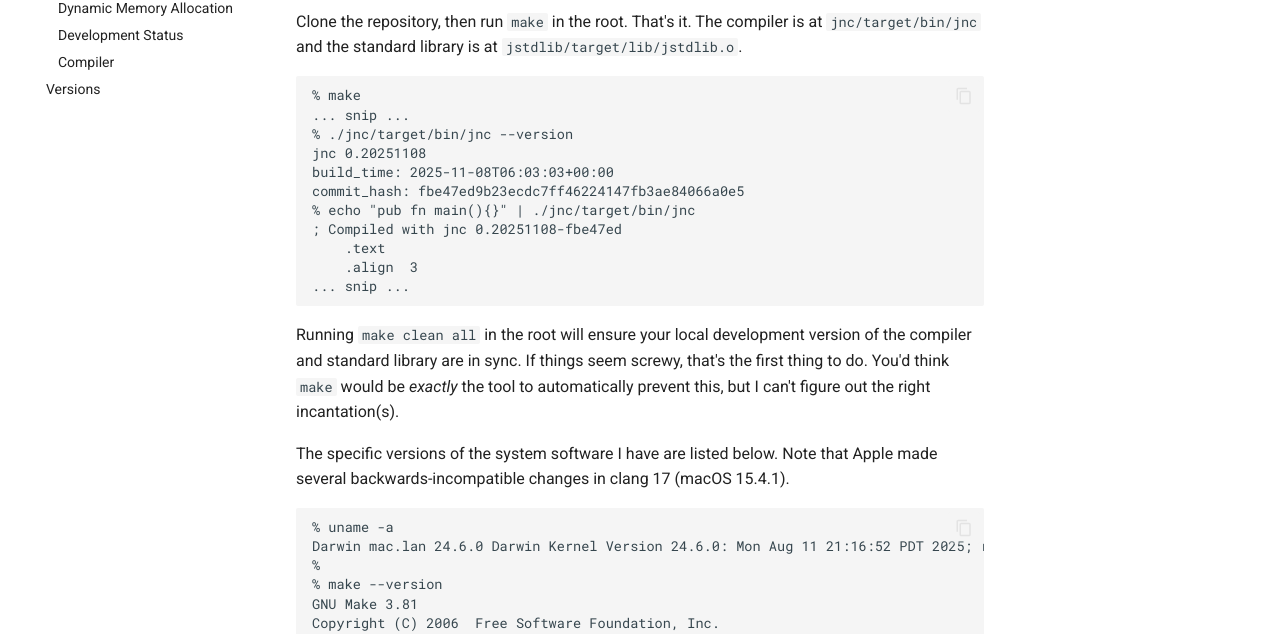
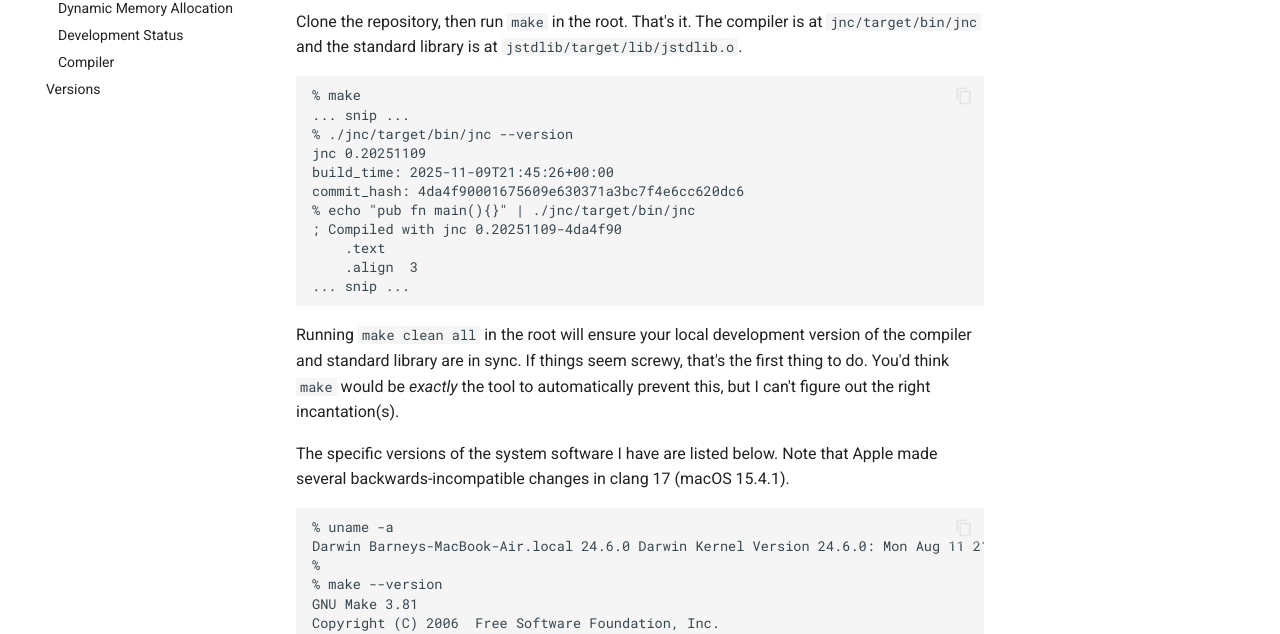
Before and after one commit to barneyb/johann, an MkDocs documentation site: the page built from documentation/docs/system/index.md, in a window 1280 px wide and 1400 px high. Shown: the part 238-872 px from the top of the window. Built offline with MkDocs 1.6.1 and Material for MkDocs 9.7.7, drawn with Linux system fonts in a browser that asks for light colours; comment, search, counter and statistics services are not loaded; some of the changed text lies outside the part shown.

Commit message:
Add v0.20251109 release binaries

````diff
--- a/documentation/docs/system/index.md
+++ b/documentation/docs/system/index.md
@@ -8,11 +8,11 @@ Clone the repository, then run `make` in the root. That's it. The compiler is at
 % make
 ... snip ...
 % ./jnc/target/bin/jnc --version
-jnc 0.20251108
-build_time: 2025-11-08T06:03:03+00:00
-commit_hash: fbe47ed9b23ecdc7ff46224147fb3ae84066a0e5
+jnc 0.20251109
+build_time: 2025-11-09T21:45:26+00:00
+commit_hash: 4da4f90001675609e630371a3bc7f4e6cc620dc6
 % echo "pub fn main(){}" | ./jnc/target/bin/jnc
-; Compiled with jnc 0.20251108-fbe47ed
+; Compiled with jnc 0.20251109-4da4f90
     .text
     .align  3
 ... snip ...
@@ -25,7 +25,7 @@ The specific versions of the system software I have are listed below. Note that
 <!--{systemsoftware}-->
 ```
 % uname -a
-Darwin mac.lan 24.6.0 Darwin Kernel Version 24.6.0: Mon Aug 11 21:16:52 PDT 2025; root:xnu-11417.140.69.701.11~1/RELEASE_ARM64_T8112 arm64
+Darwin Barneys-MacBook-Air.local 24.6.0 Darwin Kernel Version 24.6.0: Mon Aug 11 21:16:52 PDT 2025; root:xnu-11417.140.69.701.11~1/RELEASE_ARM64_T8112 arm64
 %
 % make --version
 GNU Make 3.81
````
Also changed, not shown: documentation/docs/versions/index.md (+3 -1 lines), 2 other files.
